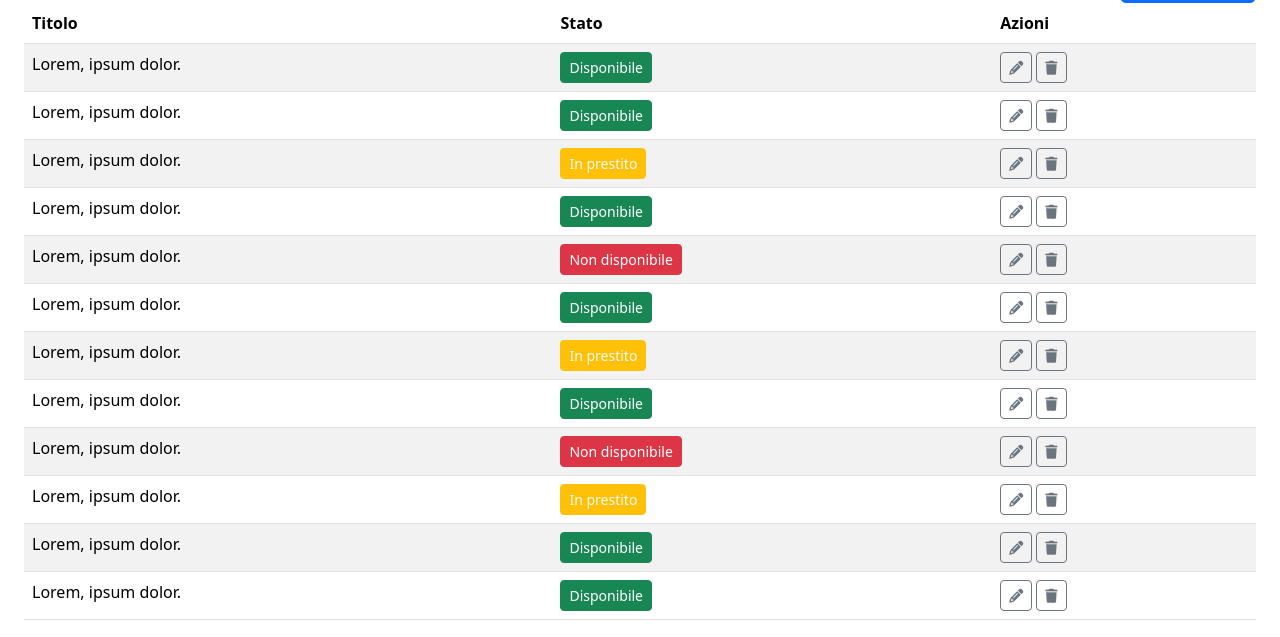
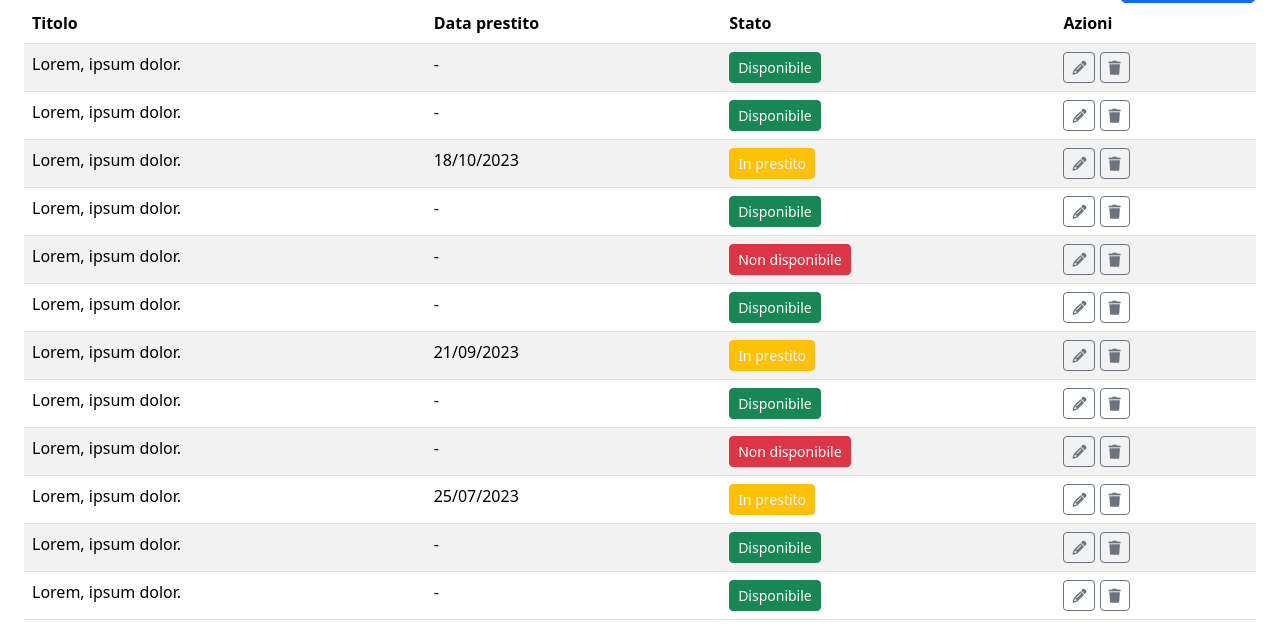
Before and after one commit to ViktorJoseCentonza/html-css-bootstrap-dashboard, a plain HTML site: page index.html in a window 1280 px wide. Shown: the part 163-800 px from the top of the page. Drawn offline with nearby package versions, Linux system fonts and the light colour scheme.

Commit message:
fix table contents missing

```diff
--- a/index.html
+++ b/index.html
@@ -70,6 +70,7 @@
                 <thead>
                     <tr>
                         <th>Titolo</th>
+                        <th>Data prestito</th>
                         <th>Stato</th>
                         <th>Azioni</th>
                     </tr>
@@ -77,6 +78,7 @@
                 <tbody>
                     <tr>
                         <td>Lorem, ipsum dolor.</td>
+                        <td>-</td>
                         <td><button type="button" class="btn btn-success btn-sm">Disponibile</button></td>
                         <td>
                             <button type="button" class="btn btn-outline-secondary btn-sm"><i
@@ -88,6 +90,7 @@
 
                     <tr>
                         <td>Lorem, ipsum dolor.</td>
+                        <td>-</td>
                         <td><button type="button" class="btn btn-success btn-sm">Disponibile</button></td>
                         <td>
                             <button type="button" class="btn btn-outline-secondary btn-sm"><i
@@ -98,6 +101,7 @@
                     </tr>
                     <tr>
                         <td>Lorem, ipsum dolor.</td>
+                        <td>18/10/2023</td>
                         <td><button type="button" class="btn btn-warning btn-sm text-light">In prestito</button></td>
                         <td>
                             <button type="button" class="btn btn-outline-secondary btn-sm"><i
@@ -108,6 +112,7 @@
                     </tr>
                     <tr>
                         <td>Lorem, ipsum dolor.</td>
+                        <td>-</td>
                         <td><button type="button" class="btn btn-success btn-sm">Disponibile</button></td>
                         <td>
                             <button type="button" class="btn btn-outline-secondary btn-sm"><i
@@ -119,6 +124,7 @@
 
                     <tr>
                         <td>Lorem, ipsum dolor.</td>
+                        <td>-</td>
                         <td><button type="button" class="btn btn-danger btn-sm">Non disponibile</button></td>
                         <td>
                             <button type="button" class="btn btn-outline-secondary btn-sm"><i
@@ -129,6 +135,7 @@
                     </tr>
                     <tr>
                         <td>Lorem, ipsum dolor.</td>
+                        <td>-</td>
                         <td><button type="button" class="btn btn-success btn-sm">Disponibile</button></td>
                         <td>
                             <button type="button" class="btn btn-outline-secondary btn-sm"><i
@@ -139,6 +146,7 @@
                     </tr>
                     <tr>
                         <td>Lorem, ipsum dolor.</td>
+                        <td>21/09/2023</td>
                         <td><button type="button" class="btn btn-warning btn-sm text-light">In prestito</button></td>
                         <td>
                             <button type="button" class="btn btn-outline-secondary btn-sm"><i
@@ -150,6 +158,7 @@
 
                     <tr>
                         <td>Lorem, ipsum dolor.</td>
+                        <td>-</td>
                         <td><button type="button" class="btn btn-success btn-sm">Disponibile</button></td>
                         <td>
                             <button type="button" class="btn btn-outline-secondary btn-sm"><i
@@ -160,6 +169,7 @@
                     </tr>
                     <tr>
                         <td>Lorem, ipsum dolor.</td>
+                        <td>-</td>
                         <td><button type="button" class="btn btn-danger btn-sm">Non disponibile</button></td>
                         <td>
                             <button type="button" class="btn btn-outline-secondary btn-sm"><i
@@ -170,6 +180,7 @@
                     </tr>
                     <tr>
                         <td>Lorem, ipsum dolor.</td>
+                        <td>25/07/2023</td>
                         <td><button type="button" class="btn btn-warning btn-sm text-light">In prestito</button></td>
                         <td>
                             <button type="button" class="btn btn-outline-secondary btn-sm"><i
@@ -181,6 +192,7 @@
 
                     <tr>
                         <td>Lorem, ipsum dolor.</td>
+                        <td>-</td>
                         <td><button type="button" class="btn btn-success btn-sm">Disponibile</button></td>
                         <td>
                             <button type="button" class="btn btn-outline-secondary btn-sm"><i
@@ -191,6 +203,7 @@
                     </tr>
                     <tr>
                         <td>Lorem, ipsum dolor.</td>
+                        <td>-</td>
                         <td><button type="button" class="btn btn-success btn-sm">Disponibile</button></td>
                         <td>
                             <button type="button" class="btn btn-outline-secondary btn-sm"><i
@@ -262,7 +275,7 @@
                                 </div>
                             </div>
                         </li>
-
+                        <!-- todo faq item 2 collapses the first, but the third doesn't collapse the 2nd -->
                         <li class="list-group-item">
                             <div class="accordion accordion-flush" id="accordionFlushExample">
                                 <div class="accordion-item">
```
